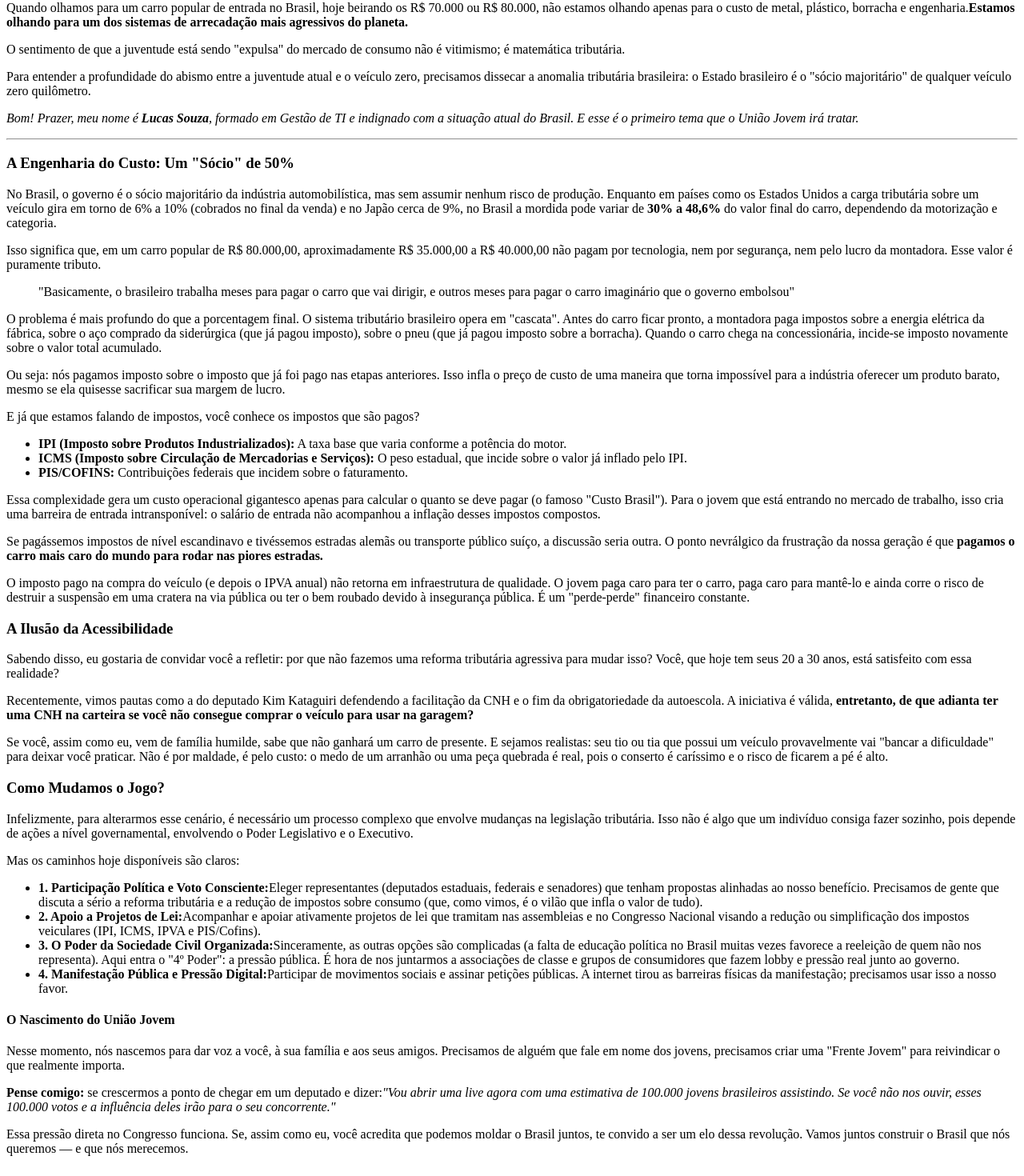
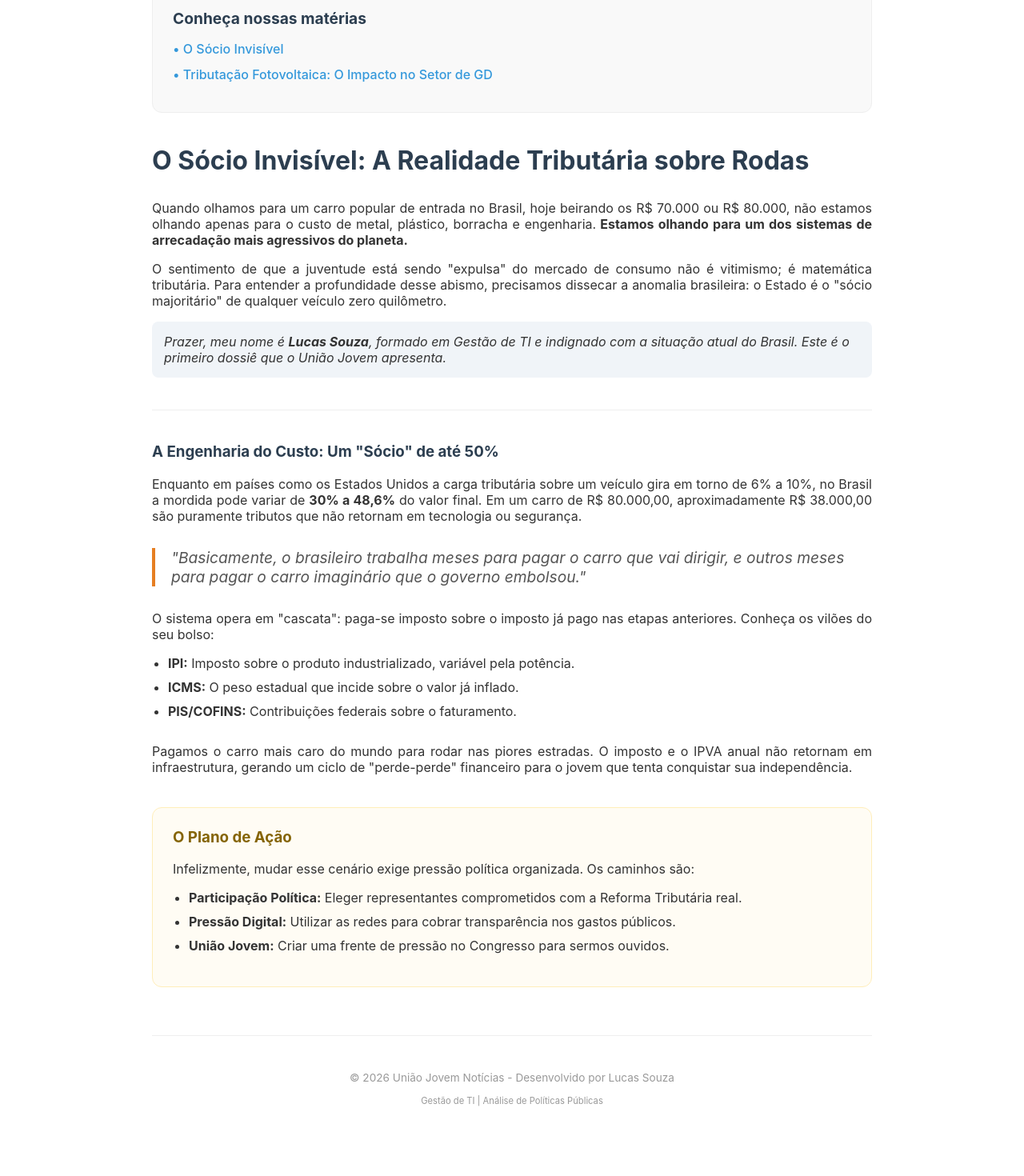
Before and after one commit to Idryck/UjNews, a Next.js app: page /veiculos in a window 1280 px wide. Shown: the part 267-1737 px from the top of the page at 80% size. Built offline with nearby package versions, Linux system fonts and the light colour scheme.

Commit message:
estilização padronizada

```diff
--- a/pages/veiculos.jsx
+++ b/pages/veiculos.jsx
@@ -1,199 +1,95 @@
 import React from 'react';
+import styles from './Style/layout.module.css';
 
-
+/**
+ * Página: O Sócio Invisível (Veículos)
+ * Editada para integrar perfeitamente com o layout.module.css
+ */
 function Home() {
     return (
-        <main className="news-container">
-            {/* Cabeçalho Fixo da Home Page */}
-            <header className="main-header">
-                <h1>União Jovem Notícias.</h1>
-                <p className="tagline">Notícias públicas que impactam a vida dos jovens brasileiros!</p>
+        <main className={styles.container}>
+            {/* Cabeçalho Estruturado */}
+            <header className={styles.mainHeader}>
+                <h1>União Jovem Notícias</h1>
+                <p className={styles.tagline}>Notícias públicas que impactam a vida dos jovens brasileiros!</p>
             </header>
-             <nav className="main-navigation" aria-label="Menu de matérias">
-                <h2 className="nav-title">Conheça nossas matérias</h2>
-                <ul className="nav-list">
-                    <li className="nav-item">
-                        <a href="veiculos" className="nav-link">O Sócio Invisível</a>
+
+            {/* Navegação Padronizada */}
+            <nav className={styles.mainNavigation} aria-label="Menu de matérias">
+                <h2 className={styles.navTitle}>Conheça nossas matérias</h2>
+                <ul className={styles.navList}>
+                    <li className={styles.navItem}>
+                        <a href="/veiculos" className={styles.navLink}>• O Sócio Invisível</a>
                     </li>
-                    <li className="nav-item">
-                        <a href="energia" className="nav-link">Tributação Fotovoltaica: O Impacto no Setor de GD</a>
+                    <li className={styles.navItem}>
+                        <a href="/energia" className={styles.navLink}>• Tributação Fotovoltaica: O Impacto no Setor de GD</a>
                     </li>
                 </ul>
             </nav>
-            <article className="news-article">
 
-            <section>
-                    <header className="article-header">
-                        <h2>O Sócio Invisível</h2>
+            {/* Conteúdo do Artigo */}
+            <article>
+                <section>
+                    <header style={{ marginBottom: '30px' }}>
+                        <h2 style={{ fontSize: '2rem', color: '#2c3e50' }}>O Sócio Invisível: A Realidade Tributária sobre Rodas</h2>
                     </header>
 
-                    <p>
+                    <p style={{ textAlign: 'justify' }}>
                         Quando olhamos para um carro popular de entrada no Brasil, hoje beirando os R$ 70.000 ou R$ 80.000,
                         não estamos olhando apenas para o custo de metal, plástico, borracha e engenharia.
-                        <strong>Estamos olhando para um dos sistemas de arrecadação mais agressivos do planeta.</strong>
+                        <strong> Estamos olhando para um dos sistemas de arrecadação mais agressivos do planeta.</strong>
                     </p>
 
-                    <p>
-                        O sentimento de que a juventude está sendo "expulsa" do mercado de consumo não é vitimismo; é matemática tributária.
+                    <p style={{ textAlign: 'justify' }}>
+                        O sentimento de que a juventude está sendo "expulsa" do mercado de consumo não é vitimismo; é matemática tributária. Para entender a profundidade desse abismo, precisamos dissecar a anomalia brasileira: o Estado é o "sócio majoritário" de qualquer veículo zero quilômetro.
                     </p>
 
-                    <p>
-                        Para entender a profundidade do abismo entre a juventude atual e o veículo zero, precisamos dissecar a anomalia tributária brasileira:
-                        o Estado brasileiro é o "sócio majoritário" de qualquer veículo zero quilômetro.
+                    <p style={{ padding: '15px', backgroundColor: '#f0f4f8', borderRadius: '8px', fontStyle: 'italic' }}>
+                        Prazer, meu nome é <strong>Lucas Souza</strong>, formado em Gestão de TI e indignado com a situação atual do Brasil. Este é o primeiro dossiê que o União Jovem apresenta.
                     </p>
 
-                    {/* Bloco de Apresentação do Autor - Estilizado como uma nota */}
-                    <p className="author-intro">
-                        <em>
-                            Bom! Prazer, meu nome é <strong>Lucas Souza</strong>, formado em Gestão de TI e indignado com a situação atual do Brasil.
-                            E esse é o primeiro tema que o União Jovem irá tratar.
-                        </em>
+                    <hr style={{ border: '0', borderTop: '1px solid #eee', margin: '40px 0' }} />
+
+                    <h3 style={{ color: '#2c3e50' }}>A Engenharia do Custo: Um "Sócio" de até 50%</h3>
+
+                    <p style={{ textAlign: 'justify' }}>
+                        Enquanto em países como os Estados Unidos a carga tributária sobre um veículo gira em torno de 6% a 10%, no Brasil a mordida pode variar de <strong>30% a 48,6%</strong> do valor final. Em um carro de R$ 80.000,00, aproximadamente R$ 38.000,00 são puramente tributos que não retornam em tecnologia ou segurança.
                     </p>
 
-                    <hr />
+                    <blockquote style={{ borderLeft: '4px solid #e67e22', paddingLeft: '20px', margin: '30px 0', fontStyle: 'italic', color: '#555', fontSize: '1.2rem' }}>
+                        "Basicamente, o brasileiro trabalha meses para pagar o carro que vai dirigir, e outros meses para pagar o carro imaginário que o governo embolsou."
+                    </blockquote>
 
-                    <h3>A Engenharia do Custo: Um "Sócio" de 50%</h3>
-
-                    <p>
-                        No Brasil, o governo é o sócio majoritário da indústria automobilística, mas sem assumir nenhum risco de produção.
-                        Enquanto em países como os Estados Unidos a carga tributária sobre um veículo gira em torno de 6% a 10% (cobrados no final da venda)
-                        e no Japão cerca de 9%, no Brasil a mordida pode variar de <strong>30% a 48,6%</strong> do valor final do carro, dependendo da motorização e categoria.
+                    <p style={{ textAlign: 'justify' }}>
+                        O sistema opera em "cascata": paga-se imposto sobre o imposto já pago nas etapas anteriores. Conheça os vilões do seu bolso:
                     </p>
 
-                    <p>
-                        Isso significa que, em um carro popular de R$ 80.000,00, aproximadamente
-                        R$ 35.000,00 a R$ 40.000,00 não pagam por tecnologia, nem por segurança, nem pelo lucro da montadora.
-                        Esse valor é puramente tributo.
+                    <ul style={{ paddingLeft: '20px', marginBottom: '30px' }}>
+                        <li style={{ marginBottom: '10px' }}><strong>IPI:</strong> Imposto sobre o produto industrializado, variável pela potência.</li>
+                        <li style={{ marginBottom: '10px' }}><strong>ICMS:</strong> O peso estadual que incide sobre o valor já inflado.</li>
+                        <li style={{ marginBottom: '10px' }}><strong>PIS/COFINS:</strong> Contribuições federais sobre o faturamento.</li>
+                    </ul>
+
+                    <p style={{ textAlign: 'justify' }}>
+                        Pagamos o carro mais caro do mundo para rodar nas piores estradas. O imposto e o IPVA anual não retornam em infraestrutura, gerando um ciclo de "perde-perde" financeiro para o jovem que tenta conquistar sua independência.
                     </p>
 
-                    {/* Citação em Destaque (Blockquote) em vez de Code Block */}
-                    <blockquote className="highlight-quote">
-                        "Basicamente, o brasileiro trabalha meses para pagar
-                        o carro que vai dirigir, e outros meses para pagar
-                        o carro imaginário que o governo embolsou"
-                    </blockquote>
-
-                    <p>
-                        O problema é mais profundo do que a porcentagem final. O sistema tributário brasileiro opera em "cascata".
-                        Antes do carro ficar pronto, a montadora paga impostos sobre a energia elétrica da fábrica, sobre o aço comprado da siderúrgica (que já pagou imposto),
-                        sobre o pneu (que já pagou imposto sobre a borracha). Quando o carro chega na concessionária, incide-se imposto novamente sobre o valor total acumulado.
-                    </p>
-
-                    <p>
-                        Ou seja: nós pagamos imposto sobre o imposto que já foi pago nas etapas anteriores.
-                        Isso infla o preço de custo de uma maneira que torna impossível para a indústria oferecer um produto barato, mesmo se ela quisesse sacrificar sua margem de lucro.
-                    </p>
-
-                    <p>
-                        E já que estamos falando de impostos, você conhece os impostos que são pagos?
-                    </p>
-
-                    {/* Lista Semântica Correta */}
-                    <ul className="tax-list">
-                        <li>
-                            <strong>IPI (Imposto sobre Produtos Industrializados):</strong> A taxa base que varia conforme a potência do motor.
-                        </li>
-                        <li>
-                            <strong>ICMS (Imposto sobre Circulação de Mercadorias e Serviços):</strong> O peso estadual, que incide sobre o valor já inflado pelo IPI.
-                        </li>
-                        <li>
-                            <strong>PIS/COFINS:</strong> Contribuições federais que incidem sobre o faturamento.
-                        </li>
-                    </ul>
-
-                    <p>
-                        Essa complexidade gera um custo operacional gigantesco apenas para calcular o quanto se deve pagar (o famoso "Custo Brasil").
-                        Para o jovem que está entrando no mercado de trabalho, isso cria uma barreira de entrada intransponível:
-                        o salário de entrada não acompanhou a inflação desses impostos compostos.
-                    </p>
-
-                    <p>
-                        Se pagássemos impostos de nível escandinavo e tivéssemos estradas alemãs ou transporte público suíço, a discussão seria outra.
-                        O ponto nevrálgico da frustração da nossa geração é que <strong>pagamos o carro mais caro do mundo para rodar nas piores estradas.</strong>
-                    </p>
-
-                    <p>
-                        O imposto pago na compra do veículo (e depois o IPVA anual) não retorna em infraestrutura de qualidade.
-                        O jovem paga caro para ter o carro, paga caro para mantê-lo e ainda corre o risco de destruir a suspensão em uma cratera na via pública ou ter o bem roubado devido à insegurança pública.
-                        É um "perde-perde" financeiro constante.
-                    </p>
-
-               <section className="reflection-section">
-                <h3>A Ilusão da Acessibilidade</h3>
-                <p>
-                    Sabendo disso, eu gostaria de convidar você a refletir: por que não fazemos uma reforma tributária agressiva para mudar isso?
-                    Você, que hoje tem seus 20 a 30 anos, está satisfeito com essa realidade?
-                </p>
-                <p>
-                    Recentemente, vimos pautas como a do deputado Kim Kataguiri defendendo a facilitação da CNH e o fim da obrigatoriedade da autoescola.
-                    A iniciativa é válida, <strong>entretanto, de que adianta ter uma CNH na carteira se você não consegue comprar o veículo para usar na garagem?</strong>
-                </p>
-                <p>
-                    Se você, assim como eu, vem de família humilde, sabe que não ganhará um carro de presente.
-                    E sejamos realistas: seu tio ou tia que possui um veículo provavelmente vai "bancar a dificuldade" para deixar você praticar.
-                    Não é por maldade, é pelo custo: o medo de um arranhão ou uma peça quebrada é real, pois o conserto é caríssimo e o risco de ficarem a pé é alto.
-                </p>
-            </section>
-
-            <section className="action-plan">
-                <h3>Como Mudamos o Jogo?</h3>
-                <p>
-                    Infelizmente, para alterarmos esse cenário, é necessário um processo complexo que envolve mudanças na legislação tributária.
-                    Isso não é algo que um indivíduo consiga fazer sozinho, pois depende de ações a nível governamental, envolvendo o Poder Legislativo e o Executivo.
-                </p>
-
-                <p>Mas os caminhos hoje disponíveis são claros:</p>
-
-                <ul className="action-list">
-                    <li>
-                        <strong>1. Participação Política e Voto Consciente:</strong>
-                        Eleger representantes (deputados estaduais, federais e senadores) que tenham propostas alinhadas ao nosso benefício.
-                        Precisamos de gente que discuta a sério a reforma tributária e a redução de impostos sobre consumo (que, como vimos, é o vilão que infla o valor de tudo).
-                    </li>
-
-                    <li>
-                        <strong>2. Apoio a Projetos de Lei:</strong>
-                        Acompanhar e apoiar ativamente projetos de lei que tramitam nas assembleias e no Congresso Nacional visando a redução ou simplificação dos impostos veiculares (IPI, ICMS, IPVA e PIS/Cofins).
-                    </li>
-
-                    <li>
-                        <strong>3. O Poder da Sociedade Civil Organizada:</strong>
-                        Sinceramente, as outras opções são complicadas (a falta de educação política no Brasil muitas vezes favorece a reeleição de quem não nos representa).
-                        Aqui entra o "4º Poder": a pressão pública. É hora de nos juntarmos a associações de classe e grupos de consumidores que fazem lobby e pressão real junto ao governo.
-                    </li>
-
-                    <li>
-                        <strong>4. Manifestação Pública e Pressão Digital:</strong>
-                        Participar de movimentos sociais e assinar petições públicas. A internet tirou as barreiras físicas da manifestação; precisamos usar isso a nosso favor.
-                    </li>
-                </ul>
-            </section>
-
-            <section className="call-to-action">
-                <div className="manifesto-box">
-                    <h4>O Nascimento do União Jovem</h4>
-                    <p>
-                        Nesse momento, nós nascemos para dar voz a você, à sua família e aos seus amigos.
-                        Precisamos de alguém que fale em nome dos jovens, precisamos criar uma "Frente Jovem" para reivindicar o que realmente importa.
-                    </p>
-
-                    <p>
-                        <strong>Pense comigo:</strong> se crescermos a ponto de chegar em um deputado e dizer:
-                        <em>"Vou abrir uma live agora com uma estimativa de 100.000 jovens brasileiros assistindo. Se você não nos ouvir, esses 100.000 votos e a influência deles irão para o seu concorrente."</em>
-                    </p>
-
-                    <p>
-                        Essa pressão direta no Congresso funciona. Se, assim como eu, você acredita que podemos moldar o Brasil juntos, te convido a ser um elo dessa revolução.
-                        Vamos juntos construir o Brasil que nós queremos — e que nós merecemos.
-                    </p>
-                </div>
-            </section>
+                    <section style={{ backgroundColor: '#fffcf4', padding: '25px', borderRadius: '12px', border: '1px solid #ffeeba', marginTop: '40px' }}>
+                        <h3 style={{ color: '#856404', marginTop: 0 }}>O Plano de Ação</h3>
+                        <p>Infelizmente, mudar esse cenário exige pressão política organizada. Os caminhos são:</p>
+                        <ul style={{ paddingLeft: '20px' }}>
+                            <li style={{ marginBottom: '10px' }}><strong>Participação Política:</strong> Eleger representantes comprometidos com a Reforma Tributária real.</li>
+                            <li style={{ marginBottom: '10px' }}><strong>Pressão Digital:</strong> Utilizar as redes para cobrar transparência nos gastos públicos.</li>
+                            <li style={{ marginBottom: '10px' }}><strong>União Jovem:</strong> Criar uma frente de pressão no Congresso para sermos ouvidos.</li>
+                        </ul>
+                    </section>
                 </section>
             </article>
 
-            {/* Rodapé do site */}
-            <footer style={{ marginTop: '50px', textAlign: 'center', fontSize: '0.8rem' }}>
-                <p>&copy; 2025 União Jovem Notícias - Desenvolvido por Lucas Souza</p>
+            {/* Rodapé Padronizado */}
+            <footer className={styles.mainFooter}>
+                <p>&copy; 2026 União Jovem Notícias - Desenvolvido por Lucas Souza</p>
+                <p style={{ fontSize: '0.7rem', marginTop: '5px' }}>Gestão de TI | Análise de Políticas Públicas</p>
             </footer>
         </main>
     );
```
